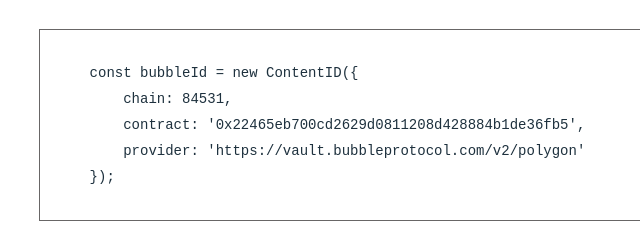
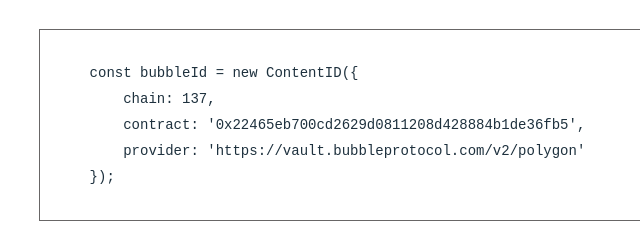
Before and after one commit to Bubble-Protocol/trivial-bubble-server, a website: page public/index.html in a window 1280 px wide. Shown: the part 2355-2595 px from the top of the page, 153-793 px from the left. Drawn offline with nearby package versions, Linux system fonts and the light colour scheme; no server answers.

Commit message:
fix chain id in example on website

```diff
--- a/public/index.html
+++ b/public/index.html
@@ -159,7 +159,7 @@
                 <div class="code-block">
                     <pre>
     const bubbleId = new ContentID({
-        chain: 84531,
+        chain: 137,
         contract: '0x22465eb700cd2629d0811208d428884b1de36fb5',
         provider: 'https://vault.bubbleprotocol.com/v2/polygon'
     });                    </pre>
```
